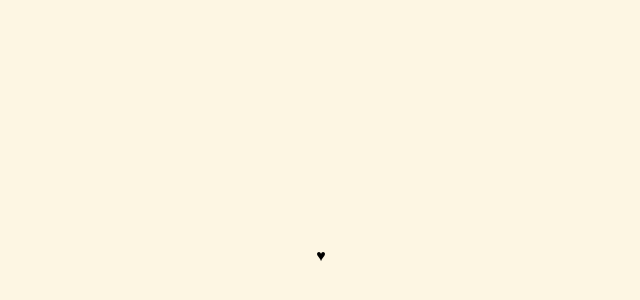
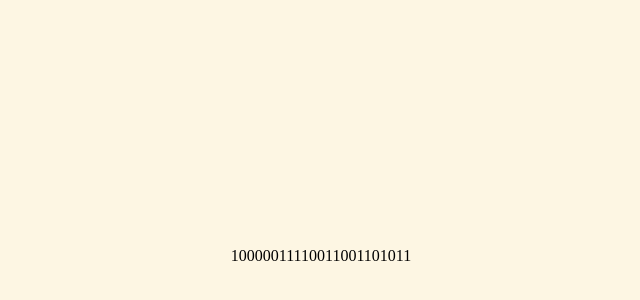
Before and after one commit to domvillegas/valentines2024, a Next.js app: page / in a window 1280 px wide. Shown: the part 144-444 px from the top of the page, without its empty margins (319-959 px from the left). Built offline with nearby package versions, Linux system fonts and the light colour scheme.

Commit message:
Understood

```diff
--- a/src/app/page.tsx
+++ b/src/app/page.tsx
@@ -5,7 +5,7 @@ export default function Home() {
   return (
     <div className="wrap">
       <div className="poem">
-        <div className="line1">&#9829;</div>
+        <div className="line1">10000011110011001101011</div>
       </div>
     </div>
   );
```
